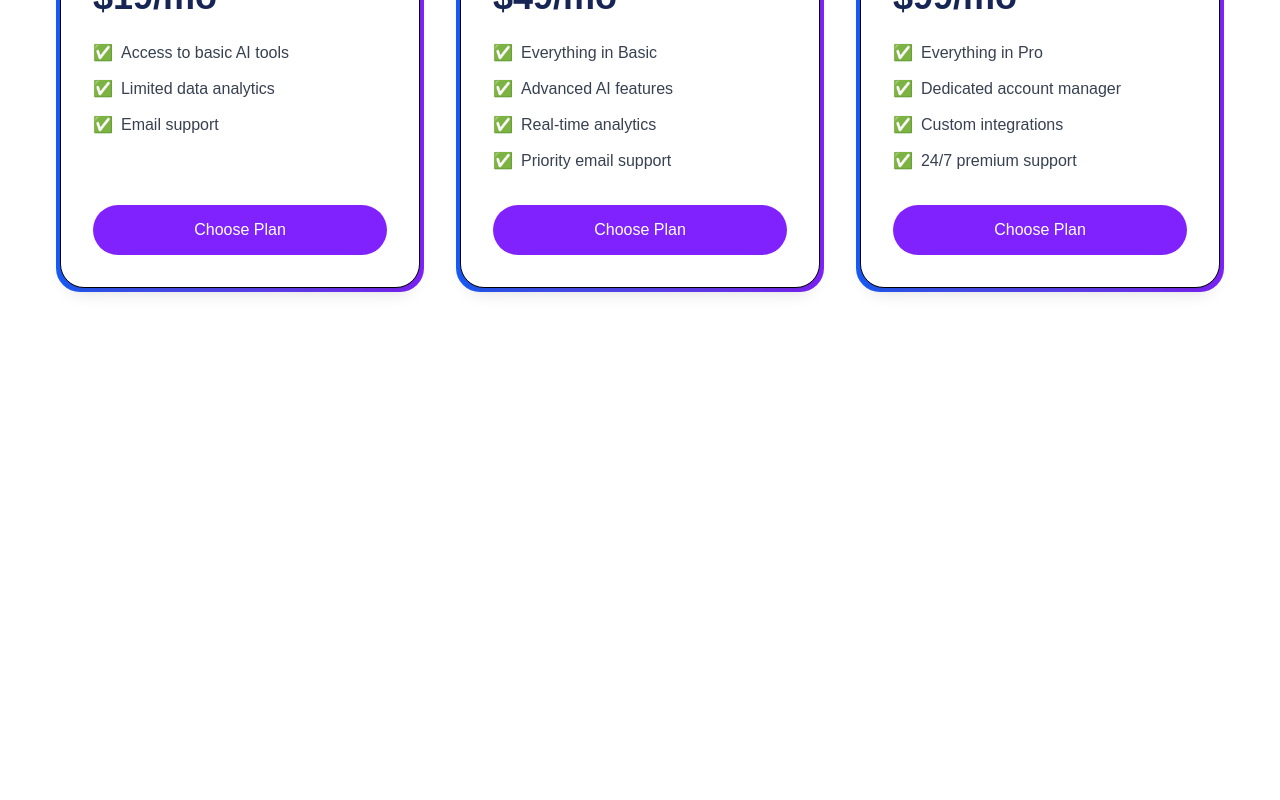
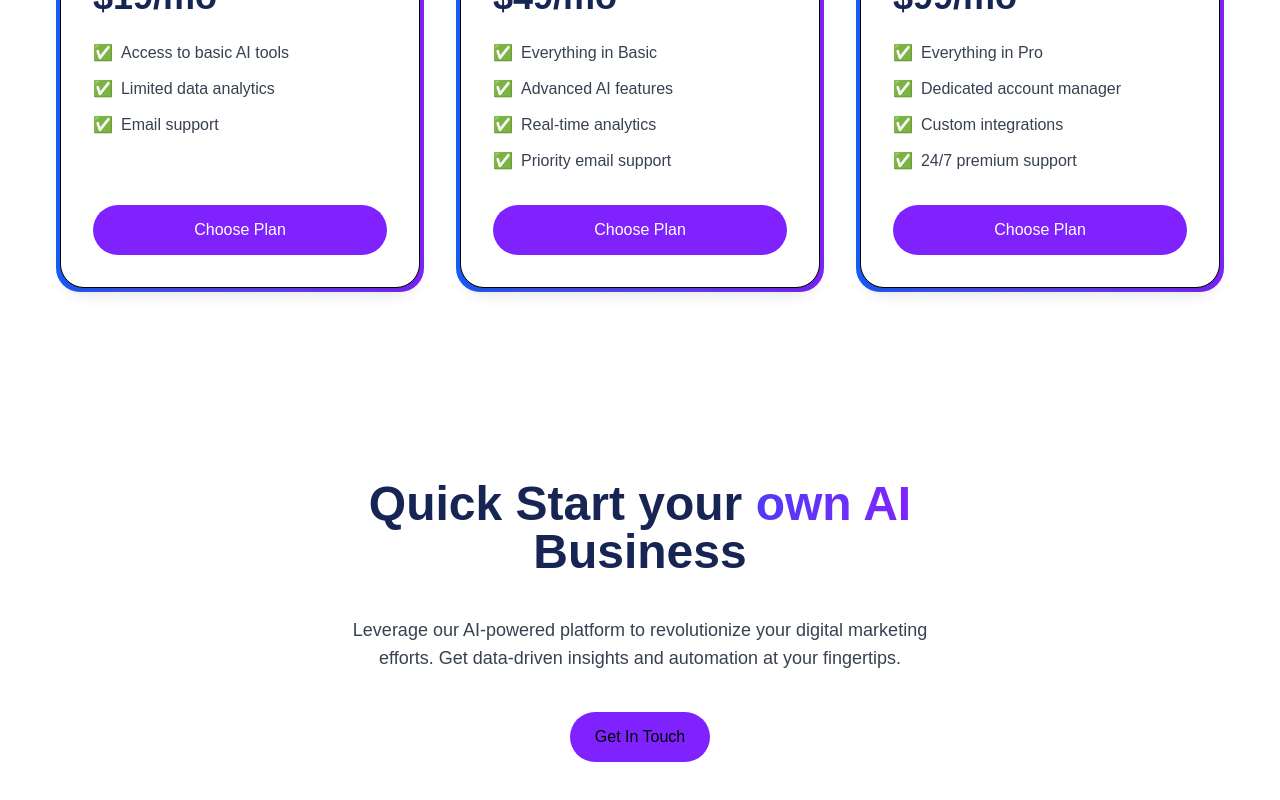
Before and after one commit to Dpolley99/Saas-landing-page, a React (Vite) app: page / in a window 1280 px wide. Shown: the part 2510-3310 px from the top of the page. Before the commit the page ends 2822 px from the top, so only its background shows below. Built offline with nearby package versions, Linux system fonts and the light colour scheme.

Commit message:
CTA, more cleanup

```diff
--- a/src/App.tsx
+++ b/src/App.tsx
@@ -4,6 +4,7 @@
 import Hero from './components/sections/Hero'
 import Services from './components/sections/Services'
 import Pricing from './components/sections/Pricing'
+import CTA from './components/sections/CallToAction'
 
 function App() {
 
@@ -14,6 +15,7 @@
       <Services />
       <AboutUs />
       <Pricing />
+      <CTA />
     </Layout>
   )
 }
--- /dev/null
+++ b/src/components/sections/CallToAction.tsx
@@ -0,0 +1,35 @@
+import { Button } from "../shared/Button";
+import Container from "../shared/Container";
+import { Paragraph } from "../shared/Paragraph";
+
+const CTA = () => {
+  return (
+    <section className="pb-20 relative">
+      {" "}
+      <Container>
+        <div className="relative rounded-2xl overflow-hidden">
+          <div className="relative z-10 mx-auto text-center max-w-xl md:max-w-2xl py-8 md:py-10 px-6 md:px-8">
+            <h1 className="text-3xl sm:text-4xl md:text-5xl font-bold text-heading-1">
+              {" "}
+              Quick Start your{" "}
+              <span className="text-transparent bg-clip-text bg-linear-to-r from-indigo-600 to-violet-600">
+                own AI
+              </span>{" "}
+              Business
+            </h1>
+            <Paragraph className="pt-10">
+              Leverage our AI-powered platform to revolutionize your digital
+              marketing efforts. Get data-driven insights and automation at your
+              fingertips.
+            </Paragraph>
+            <div className="mx-auto max-w-md sm:max-w-xl pt-10 dark:text-white">
+              <Button>Get In Touch</Button>
+            </div>
+          </div>
+        </div>
+      </Container>
+    </section>
+  );
+};
+
+export default CTA
--- a/src/components/sections/Pricing.tsx
+++ b/src/components/sections/Pricing.tsx
@@ -23,9 +23,7 @@
                   className="bg-box-bg border border-box-border rounded-3xl shadow-lg shadow-box-shadow p-8 flex flex-col h-full relative"
                 >
                   {plan.bestValue && (
-                    <div
-                      className="absolute -top-3 left-1/2 -translate-x-1/2 bg-primarytext-white text-xs font-bold uppercase tracking-wider px-3 py-1 rounded-full bg-linear-to-r from-blue-600 to-violet-600"
-                    >
+                    <div className="absolute -top-3 left-1/2 -translate-x-1/2 bg-primarytext-white text-xs font-bold uppercase tracking-wider px-3 py-1 rounded-full bg-linear-to-r from-blue-600 to-violet-600">
                       Best Value
                     </div>
                   )}
```
